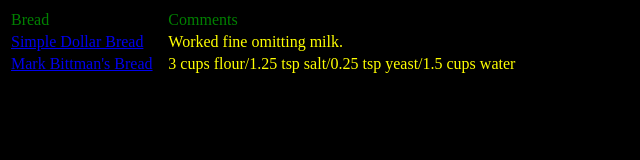
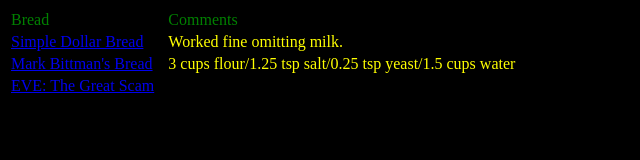
Before and after one commit to zesnickers/zesnickers.github.io, a plain HTML site: page index.html in a window 1280 px wide. Shown: the whole page, without its empty margins (0-640 px from the left). Drawn offline with Linux system fonts and the light colour scheme.

Commit message:
Update index.html

```diff
--- a/index.html
+++ b/index.html
@@ -21,6 +21,11 @@
       <td style="width:30%;color:yellow"><a href="http://zesnickers.github.io/recipes/mbbread.html">Mark Bittman's Bread</a></td>
       <td style="width:70%;color:yellow;padding-left:5px">3 cups flour/1.25 tsp salt/0.25 tsp yeast/1.5 cups water</td>
     </tr>
+    <tr>
+      <td style="width:30%;color:yellow"><a href="zesnickers.github.io/articles/nightfreeze/part1.html">EVE: The Great Scam</a></td>
+      <td style="width:70%;color:yellow;padding-left:5px"></td>
+    </tr>
+
 
   </table>
 
```
